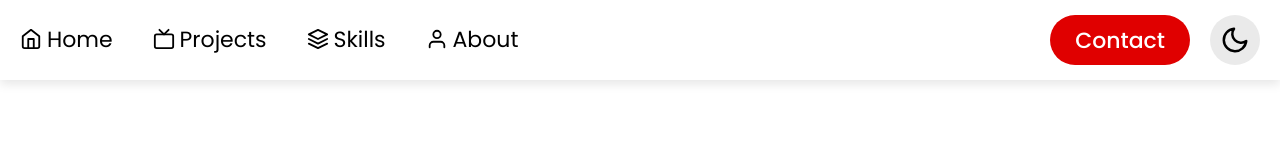
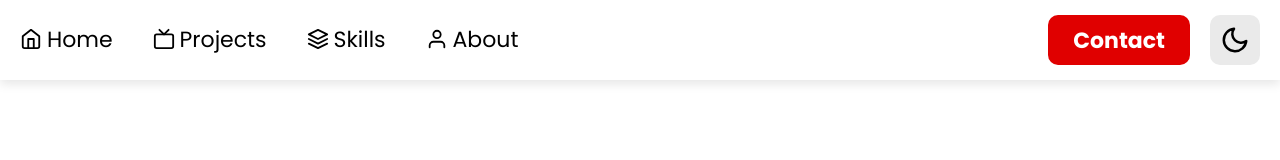
Before and after one commit to regmysss/regmysss.github.io, a React (Vite) app: page / in a window 1280 px wide. Shown: the top 160 px of the page. Built offline with nearby package versions, Linux system fonts and the light colour scheme.

Commit message:
style: Refactor button styles for consistency and improved appearance

```diff
--- a/src/styles/header.css
+++ b/src/styles/header.css
@@ -54,13 +54,12 @@
 
 .btn-contact {
     all: unset;
-    height: 50px;
-    padding: 0 25px;
+    padding: 0px 25px;
     background-color: var(--main-button-background-color);
     color: var(--main-button-text-color);
     font-size: var(--medium-font-size);
-    font-weight: 500;
-    border-radius: 999px;
+    font-weight: bold;
+    border-radius: 10px;
     cursor: pointer;
 }
 
@@ -69,12 +68,11 @@
     display: flex;
     justify-content: center;
     align-items: center;
-    height: 50px;
-    width: 50px;
+    padding: 10px 10px;
     font-size: 30px;
     background-color: var(--secondary-background-color);
     color: var(--main-background-icon-color);
-    border-radius: 999px;
+    border-radius: 10px;
     cursor: pointer;
 }
 
```
